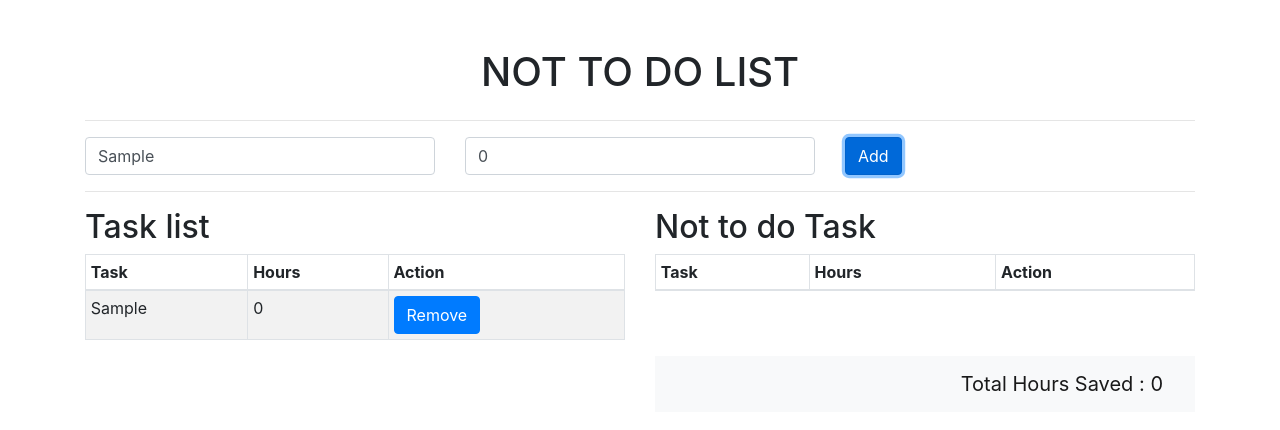
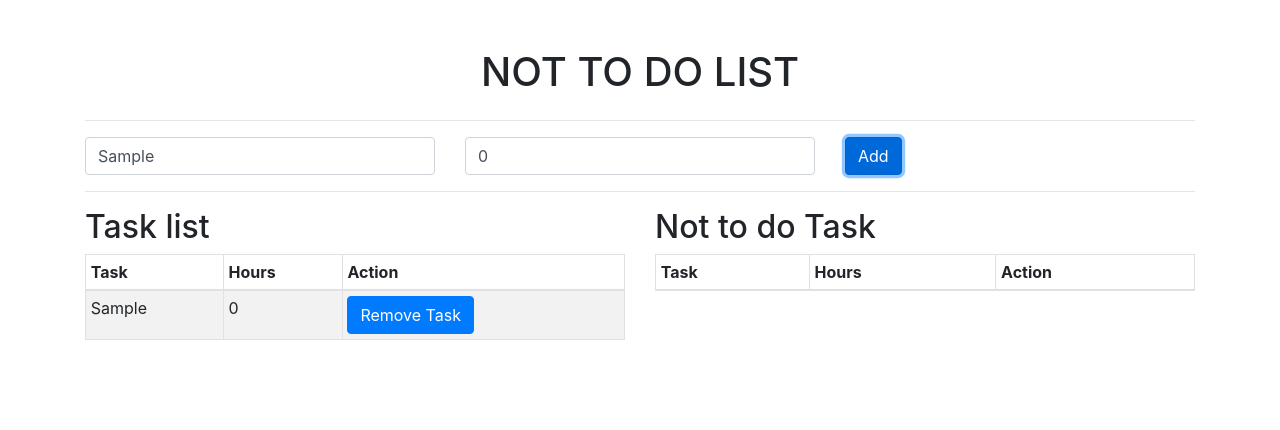
Before and after one commit to DivakarRaut23/not-to-do-list, a React (Create React App) app: page / in a window 1280 px wide. Both pictures are taken after typing "Sample" into the empty fields and a click on the button "Add". Shown: the top 430 px of the page. Built offline with nearby package versions, Linux system fonts and the light colour scheme.

Commit message:
hours restriction and Navbar component replaced with Alert

```diff
--- a/src/App.js
+++ b/src/App.js
@@ -15,7 +15,18 @@ const [notToDoList, setNotToDoList] = useState([])
 
 const handleOnAddTask = formData => {
 
-  setTaskList([...taskList, formData]);
+  const hourSpent = calcTotalHours(taskList);
+
+  if ((Number(formData.hr) + hourSpent) > 168 ) {
+
+    alert("You are exhausting yourself, Your have exceeded more than 168 hrs ")
+
+  } else {
+
+    setTaskList([...taskList, formData]);
+
+  }
+
 }
 
 const handleOnRemoveTask = index => {
@@ -44,6 +55,8 @@ const calcTotalHours = list => {
 }
 
 const hourSaved =  calcTotalHours(notToDoList);
+
+
 
   return (
     <div className="App">
--- a/src/components/notToDoLists/NotToDoLists.js
+++ b/src/components/notToDoLists/NotToDoLists.js
@@ -20,7 +20,7 @@ return (
     <tr key={index}>
     <td>{nt.title}</td>
     <td>{nt.hr}</td>
-    <td><Button onClick={() => markAsToDo(index)}> Add to List </Button></td>
+    <td><Button onClick={() => markAsToDo(index)}> Add to Task </Button></td>
     </tr>
 )
 
--- a/src/components/taskList/TaskLists.js
+++ b/src/components/taskList/TaskLists.js
@@ -25,7 +25,7 @@ export const TaskLists = ({taskLists,handleOnRemoveTask}) => {
                 <tr key={index}>
                 <td>{t.title}</td>
                 <td>{t.hr}</td>
-                <td><Button onClick={() => handleOnRemoveTask(index)}> Remove </Button></td>
+                <td><Button onClick={() => handleOnRemoveTask(index)}> Remove Task </Button></td>
                 </tr>
             )
 
--- a/src/components/totalHour/TotalHr.js
+++ b/src/components/totalHour/TotalHr.js
@@ -1,13 +1,10 @@
 import React from 'react'
-import {Navbar} from 'react-bootstrap';
+import {Alert} from 'react-bootstrap';
 
 export  const TotalHr = ({hourSaved}) => {
     return (
             <>
-                <Navbar className="justify-content-end" bg="light" >
-                    <Navbar.Brand color="white">Total Hours Saved : {hourSaved}</Navbar.Brand>
-                </Navbar>
+            <Alert show={hourSaved>0}variant="success">Total Hours Saved : {hourSaved}</Alert>
             </>
-
-            )
+           )
 }
```
Also changed, not shown: 1 other file (tests, documents, lock files or other folders).
